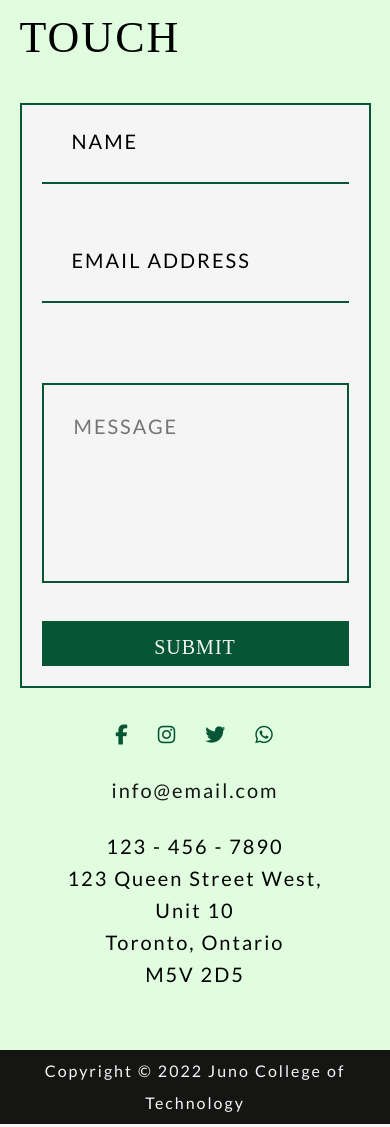
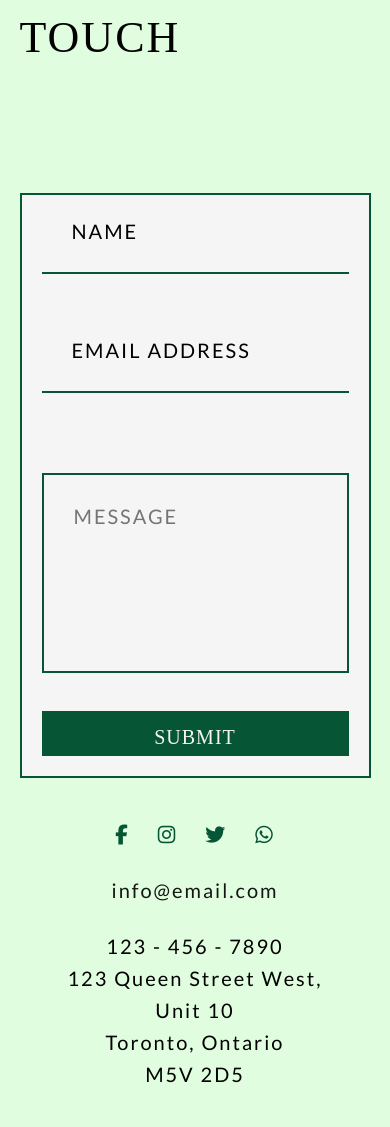
Before and after one commit to ryanfulford/project-one, a plain HTML site: page contact.html in a window 390 px wide. Shown: the part 166-1293 px from the top of the page. Drawn offline with Linux system fonts and the light colour scheme; a web font is replaced by a local one.

Commit message:
updated mobile contact page styles

```diff
--- a/styles/sass/partials/_media-queries.scss
+++ b/styles/sass/partials/_media-queries.scss
@@ -481,11 +481,11 @@
   .contact-page {
     .contact-container {
       .contact-page-form {
-        top: -16.5rem;
+        top: -12rem;
         right: 0;
       }
       .contact-info {
-        margin: -15rem 0 1rem;
+        margin: -10rem 0 1rem;
       }
     }
   }
```
Also changed, not shown: styles/styles.css.
